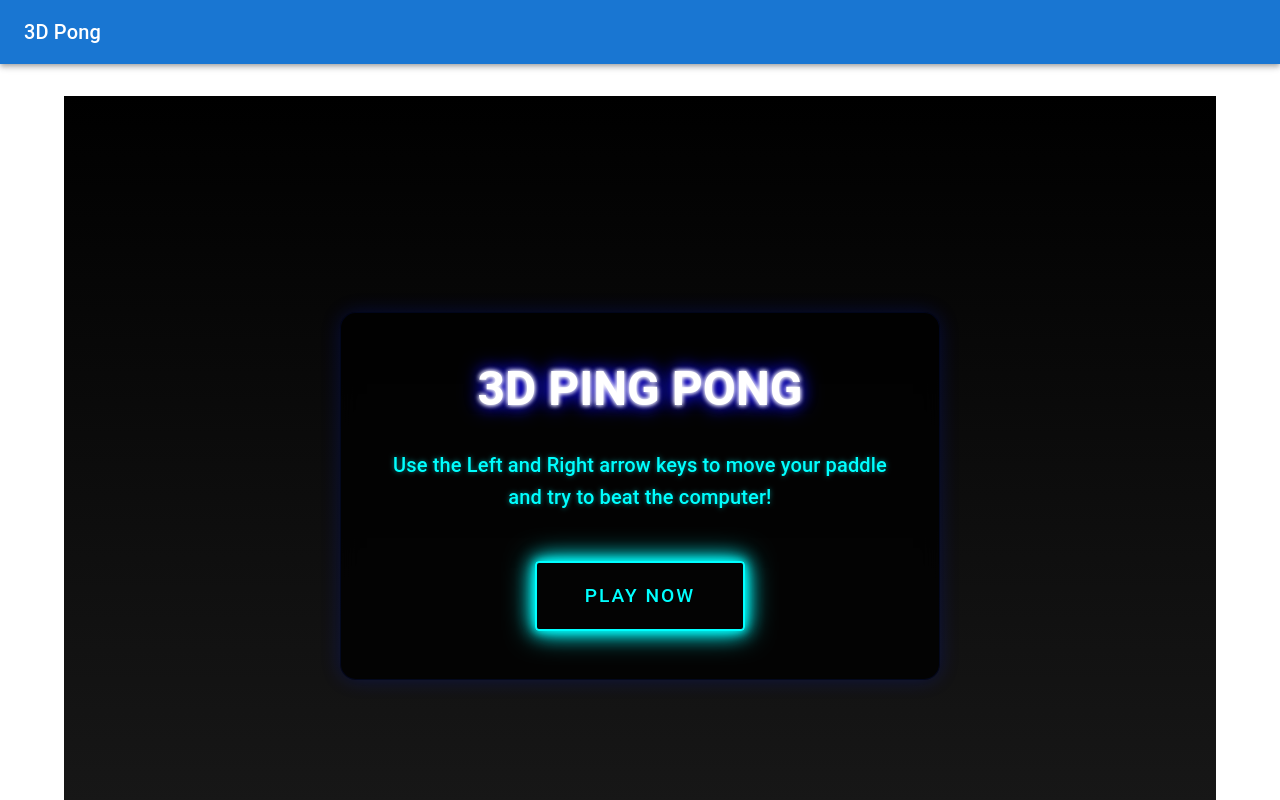
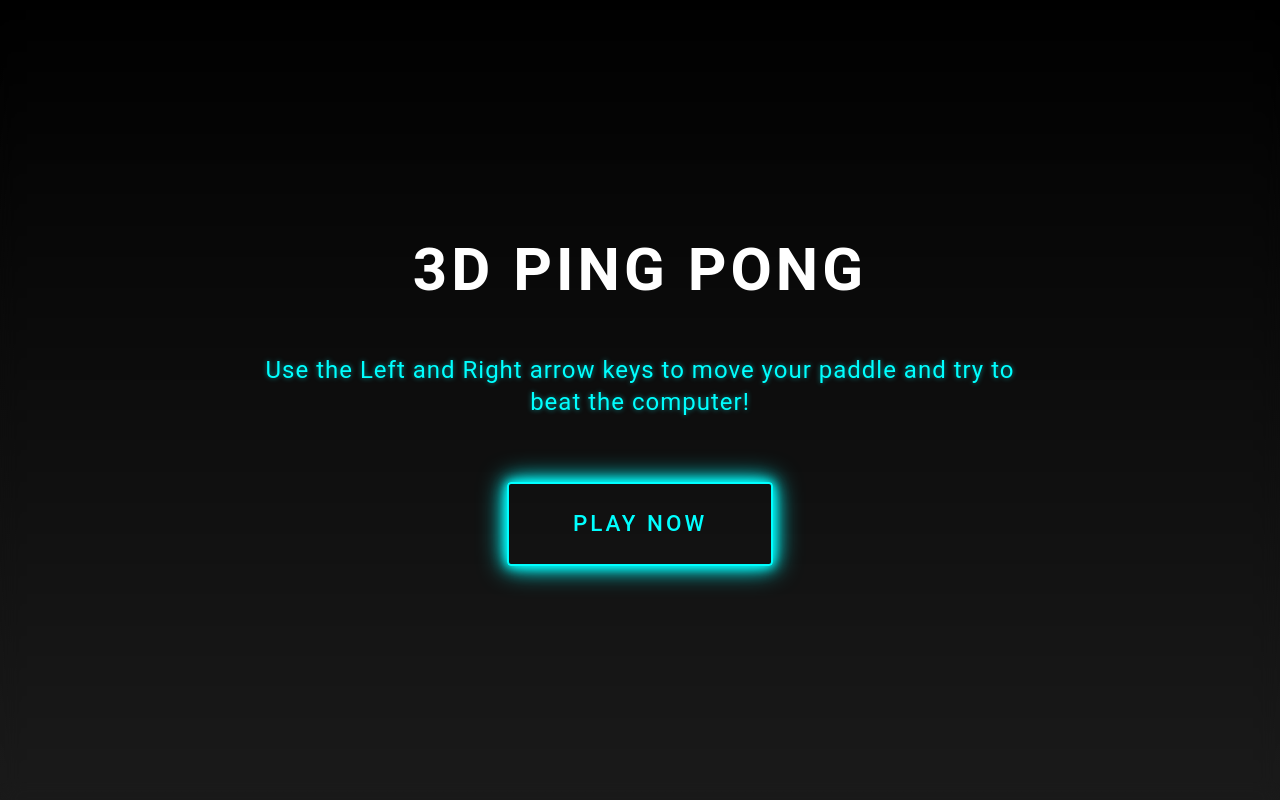
Before and after one commit to gamedevteam321/pingpong-web, a React (Vite) app: page / in a window 1280 px wide. Shown: the top 800 px of the page. Built offline with nearby package versions, Linux system fonts and the light colour scheme.

Commit message:
Home Page updated

```diff
--- a/src/components/Layout.tsx
+++ b/src/components/Layout.tsx
@@ -15,29 +15,12 @@ const Layout = ({ children }: LayoutProps) => {
   }
 
   return (
-    <Box sx={{ display: 'flex', flexDirection: 'column', minHeight: '100vh' }}>
-      <AppBar position="static">
-        <Toolbar>
-          <Typography
-            variant="h6"
-            component={Link}
-            to="/"
-            sx={{ color: 'white', textDecoration: 'none' }}
-          >
-            3D Pong
-          </Typography>
-        </Toolbar>
-      </AppBar>
-      <Container component="main" sx={{ mt: 4, mb: 4, flex: 1 }}>
+    <Box sx={{ display: 'flex', flexDirection: 'column', minHeight: '110vh' }}>
+
+      <Container component="main" >
         {children}
       </Container>
-      <Box component="footer" sx={{ py: 3, bgcolor: 'background.paper' }}>
-        <Container maxWidth="sm">
-          <Typography variant="body2" color="text.secondary" align="center">
-            © {new Date().getFullYear()} 3D Pong
-          </Typography>
-        </Container>
-      </Box>
+
     </Box>
   );
 };
--- a/src/pages/Home.tsx
+++ b/src/pages/Home.tsx
@@ -4,10 +4,10 @@ import { keyframes } from '@mui/system';
 
 const neonPulse = keyframes`
   0% {
-    text-shadow: 0 0 10px #fff, 0 0 10px #fff, 0 0 30px rgb(0, 42, 255), 0 0 40px rgb(0, 17, 255);
+    text-shadow: 0 0 10px #fff, 0 0 20px #fff, 0 0 30px rgb(255, 255, 255), 0 0 40px rgb(0, 17, 255);
   }
   100% {
-    text-shadow: 0 0 5px #fff, 0 0 5px #fff, 0 0 15px rgb(34, 0, 255), 0 0 20px rgb(0, 34, 255);
+    text-shadow: 0 0 5px #fff, 0 0 10px #fff, 0 0 20px rgb(34, 0, 255), 0 0 30px rgb(0, 34, 255);
   }
 `;
 
@@ -24,49 +24,73 @@ const Home = () => {
   return (
     <Box
       sx={{
+        position: 'absolute',
+        top: 0,
+        left: 0,
+        right: 0,
+        bottom: 0,
         minHeight: '100vh',
+        width: '100%',
         display: 'flex',
         alignItems: 'center',
         justifyContent: 'center',
         background: 'linear-gradient(to bottom, #000000, #1a1a1a)',
-        padding: 2
+        m: 0,
+        p: 0,
+        boxSizing: 'border-box',
+        overflow: 'hidden'
       }}
     >
       <Paper
+        elevation={0}
         sx={{
-          p: 6,
-          maxWidth: 600,
           width: '100%',
-          backgroundColor: 'rgba(0, 0, 0, 0.8)',
+          height: '100%',
+          backgroundColor: 'transparent',
           backdropFilter: 'blur(10px)',
-          border: '1px solid rgba(0, 55, 255, 0.1)',
-          borderRadius: 4,
-          boxShadow: '0 0 20px rgba(0, 34, 255, 0.2)'
+          border: 'none',
+          display: 'flex',
+          flexDirection: 'column',
+          alignItems: 'center',
+          justifyContent: 'center',
+          m: 0,
+          p: 0
+        }}
+      >
+        <Box
+          sx={{
+            maxWidth: '800px',
+            width: '100%',
+            display: 'flex',
+            flexDirection: 'column',
+            alignItems: 'center',
+            px: 2
           }}
         >
           <Typography
-          variant="h3"
+            variant="h2"
             component="h1"
             gutterBottom
             sx={{
               color: '#ffffff',
               textAlign: 'center',
               fontWeight: 'bold',
-            animation: `${neonPulse} 2s ease-in-out infinite alternate`,
-            mb: 4
+              mb: 6,
+              letterSpacing: '4px'
             }}
           >
             3D PING PONG
           </Typography>
 
           <Typography
-          variant="h6"
+            variant="h5"
             paragraph
             sx={{
               color: '#0ff',
               textAlign: 'center',
-            mb: 4,
-            textShadow: '0 0 5px rgba(0, 255, 255, 0.5)'
+              mb: 6,
+              textShadow: '0 0 5px rgba(0, 255, 255, 0.5)',
+              letterSpacing: '1px'
             }}
           >
             Use the Left and Right arrow keys to move your paddle and try to beat the computer!
@@ -80,9 +104,9 @@ const Home = () => {
               size="large"
               sx={{
                 mt: 2,
-              px: 6,
-              py: 2,
-              fontSize: '1.2rem',
+                px: 8,
+                py: 2.5,
+                fontSize: '1.4rem',
                 backgroundColor: 'transparent',
                 border: '2px solid #0ff',
                 color: '#0ff',
@@ -92,11 +116,13 @@ const Home = () => {
                 },
                 animation: `${buttonGlow} 2s ease-in-out infinite alternate`,
                 textTransform: 'uppercase',
-              letterSpacing: '2px'
+                letterSpacing: '3px',
+                borderRadius: '4px'
               }}
             >
               Play Now
             </Button>
+          </Box>
         </Box>
       </Paper>
     </Box>
```
Lines whose indentation alone changed are shown as unchanged.
